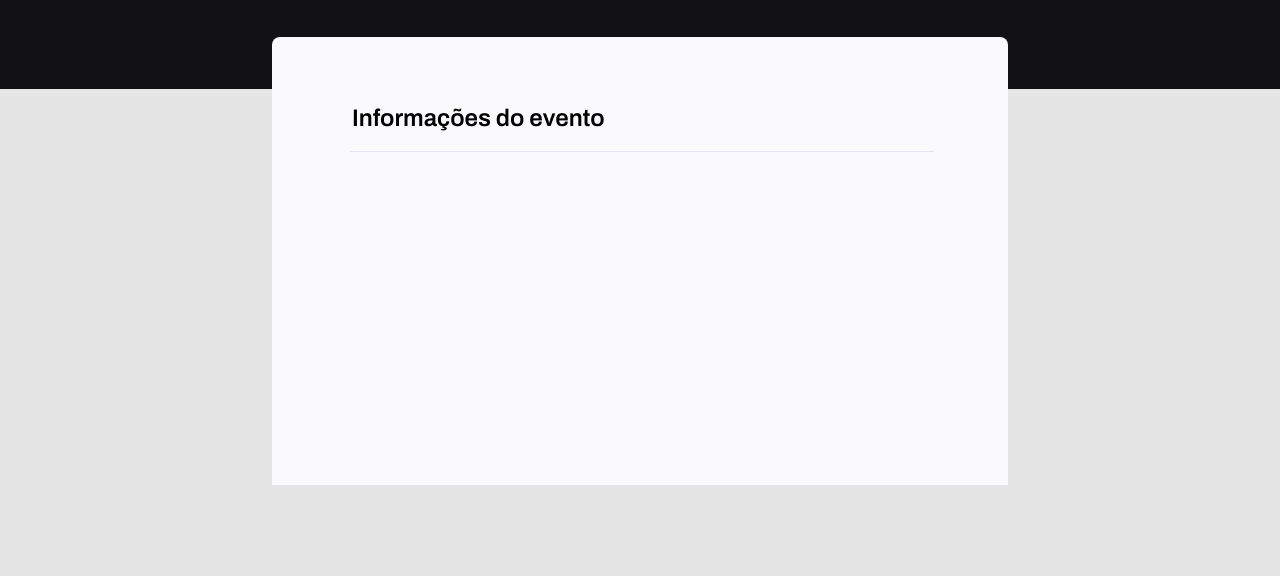
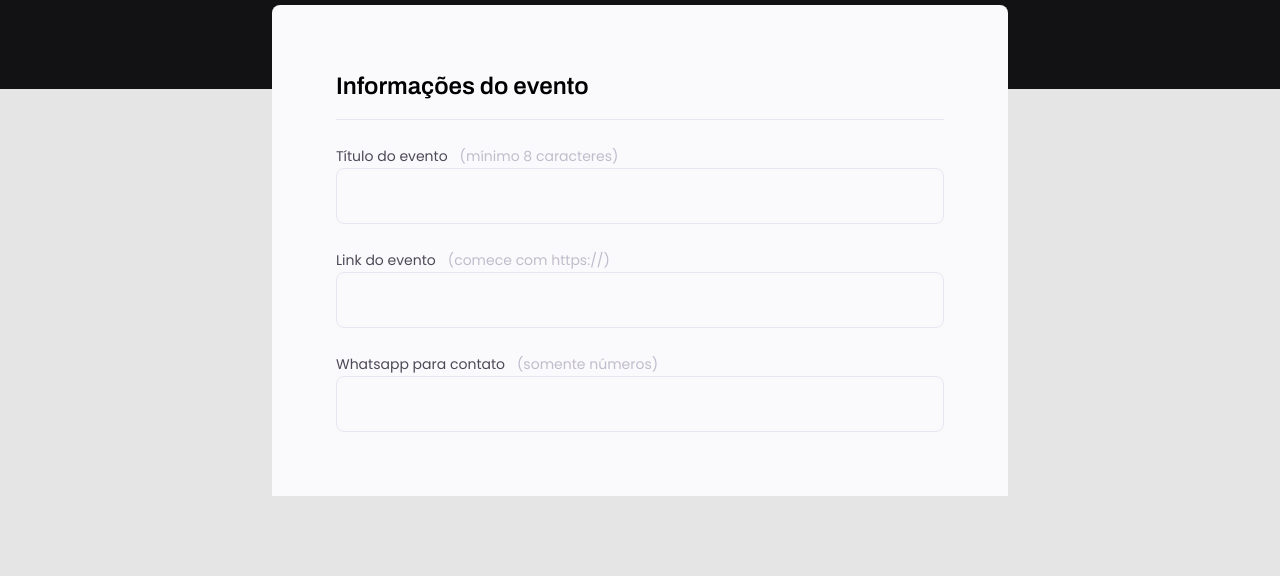
Before and after one commit to matheusvaz-tech/forms, a plain HTML site: page index.html in a window 1280 px wide. Shown: the part 279-855 px from the top of the page. Drawn offline with Linux system fonts and the light colour scheme.

Commit message:
HTML and CSS updates

```diff
--- a/index.html
+++ b/index.html
@@ -17,6 +17,27 @@
       <form>
         <fieldset>
           <legend>Informações do evento</legend>
+
+          <div class="input-wrapper">
+            <label for="event-title"
+              >Título do evento<span>(mínimo 8 caracteres)</span></label
+            >
+            <input type="text" id="event-title" />
+          </div>
+
+          <div class="input-wrapper">
+            <label for="event-title"
+              >Link do evento<span>(comece com https://)</span></label
+            >
+            <input type="text" id="event-title" />
+          </div>
+
+          <div class="input-wrapper">
+            <label for="event-title"
+              >Whatsapp para contato<span>(somente números)</span></label
+            >
+            <input type="text" id="event-title" />
+          </div>
         </fieldset>
       </form>
     </main>
--- a/style.css
+++ b/style.css
@@ -1,7 +1,20 @@
 @import url("https://fonts.googleapis.com/css2?family=Archivo:wght@600;700&family=Poppins&display=swap");
 
+* {
+  margin: 0;
+  padding: 0;
+  box-sizing: border-box;
+}
+
+body,
+input,
+button,
+select,
+textarea {
+  font-family: "Poppins", sans-serif;
+}
+
 body {
-  font-family: "Poppins", sans-serif;
   background: #e5e5e5;
 }
 
@@ -33,6 +46,8 @@ header h1 {
   font-size: 2.25rem;
   line-height: 2.625rem;
   color: white;
+
+  margin-bottom: 1.5rem;
 }
 
 header p {
@@ -63,3 +78,39 @@ fieldset legend {
   border-bottom: 1px solid #e6e6f0;
   padding-bottom: 1rem;
 }
+
+.input-wrapper {
+  display: flex;
+  flex-direction: column;
+  margin-top: 1.5rem;
+}
+
+.input-wrapper label {
+  font-size: 0.875rem;
+  line-height: 1.5rem;
+
+  color: #4e4958;
+}
+
+.input-wrapper label span {
+  margin-left: 0.75rem;
+  font-size: 0.75;
+  line-height: 1.25rem;
+
+  color: #c1bccc;
+
+  margin-bottom: 0.5rem;
+}
+
+.input-wrapper input {
+  font-size: 1rem;
+
+  height: 3.5rem;
+
+  padding: 0 1.5rem;
+
+  background: #fafafc;
+
+  border-radius: 0.5rem;
+  border: 0.064rem solid #e6e6f0;
+}
```
